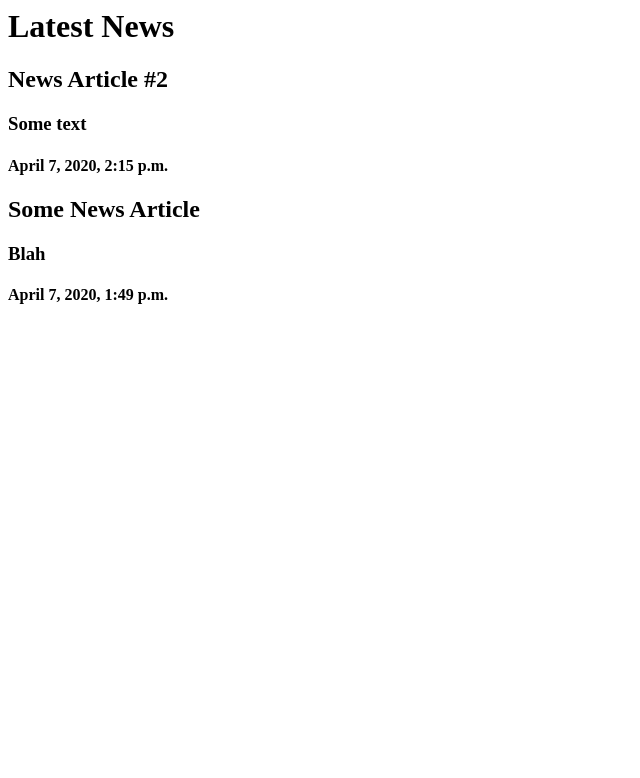
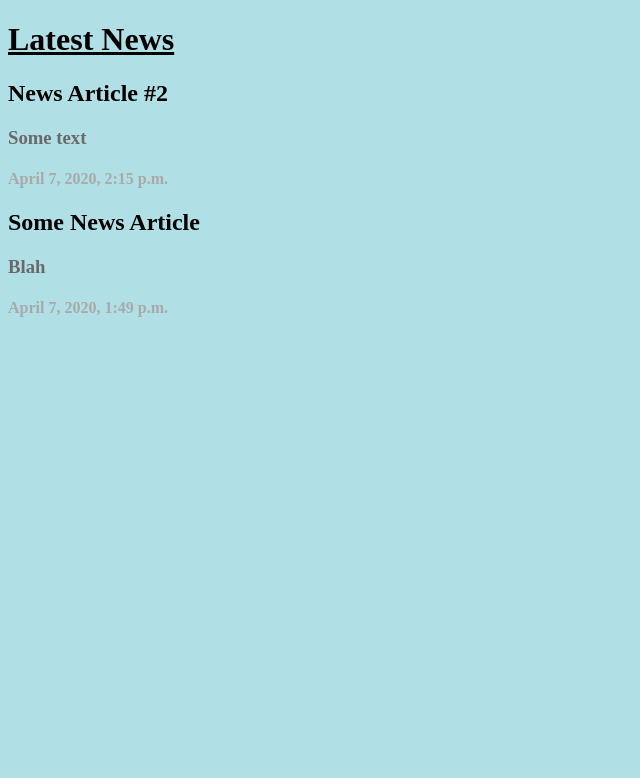
Before and after one commit to EdwardTsangUoG/WASPracticalTest, a Django app: page /myApp in a window 1280 px wide. Shown: the top 778 px of the page, without its empty margins (0-640 px from the left). Run offline with Django 3.2, Linux system fonts and the light colour scheme; data comes from the database, SQL or seed files in the repository.

Commit message:
Added some colours to text

```diff
--- a/mysite/myApp/templates/myApp/index.html
+++ b/mysite/myApp/templates/myApp/index.html
@@ -1,12 +1,24 @@
+<!DOCTYPE html>
+<html>
+<head>
+<style>
+body {background-color: powderblue;}
+h1 {text-decoration: underline;}
+h2 {color: black;}
+h3 {color: dimgray;}
+h4 {color: darkgray;}
+</style>
+</head>
+
+<body>
 {% if list_of_articles %}
 	<p><h1>Latest News</h1></p>
 	{% for article in list_of_articles %}
-		<p>
 			<h2>{{article.article_heading}}</h2>
 			<h3>{{article.article_text}}</h3>
 			<h4>{{article.pub_date}}</h4>
-		</p>
 	{% endfor %}
 {% else %}
     <p>No articles are available.</p>
 {% endif %}
+</body>
```
